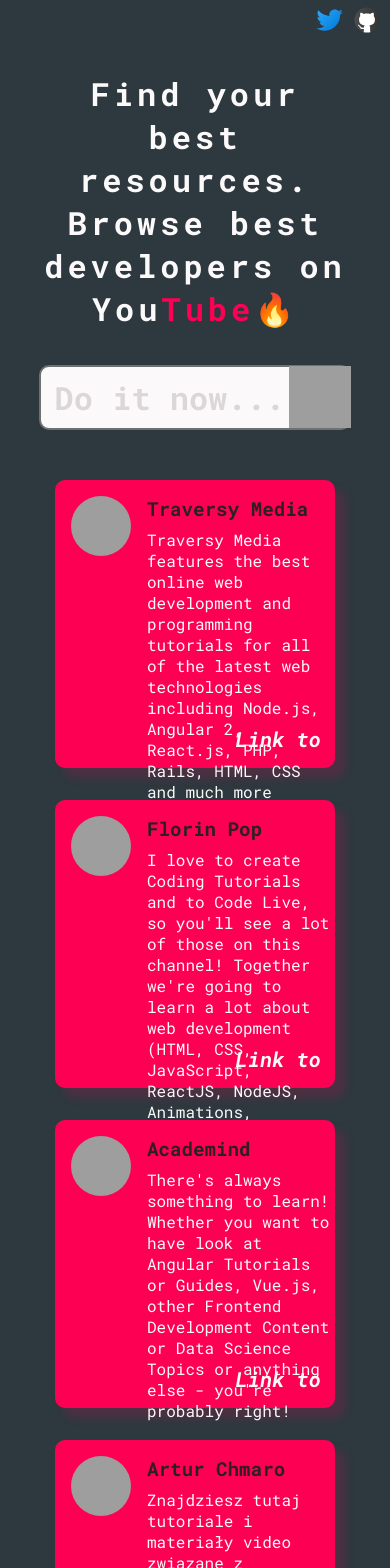
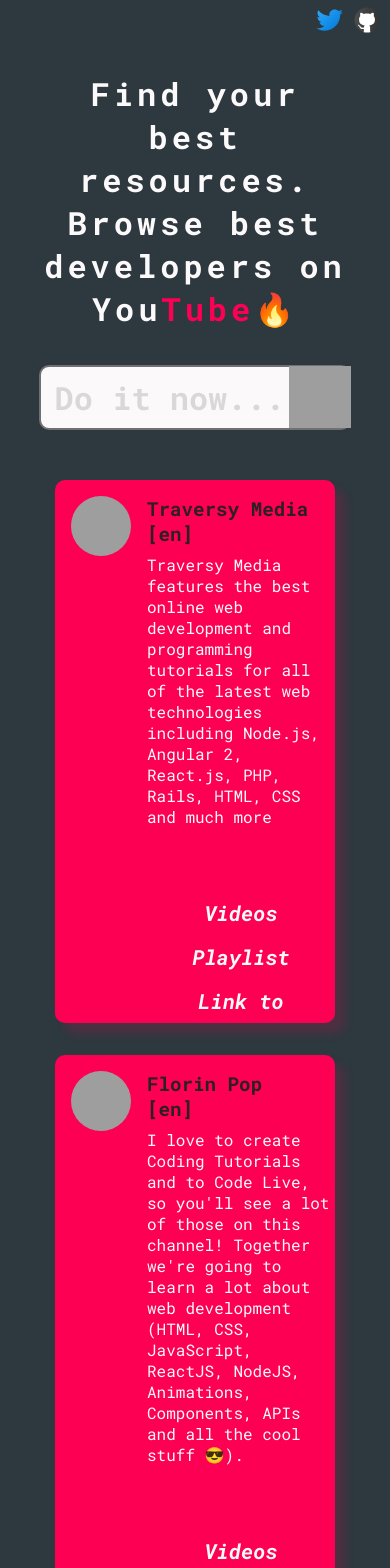
Before and after one commit to BerryTheDeveloper/devsonyt, a React (Create React App) app: page / in a window 390 px wide. Shown: the top 1568 px of the page. Built offline with nearby package versions, Linux system fonts and the light colour scheme; grey boxes are pictures that could not be loaded.

Commit message:
add serach bar func

```diff
--- a/src/App.js
+++ b/src/App.js
@@ -8,11 +8,14 @@
 
 function App() {
   const [developer, setDeveloper] = useState("");
+  const [developerArray, setDeveloperArray] = useState([]);
 
   useEffect(() => {
-    const arr = persons.filter((person) => person.name.includes(developer));
-
-    console.log(arr);
+    setDeveloperArray(
+      persons.filter((person) =>
+        person.name.toLowerCase().includes(developer.toLowerCase())
+      )
+    );
   }, [developer]);
   return (
     <div className="container">
@@ -20,10 +23,12 @@
       <Title />
       <Search setDeveloper={setDeveloper} />
       <section className="main">
-        {persons.length === 0 ? (
-          <p>Loading channels...</p>
+        {developerArray.length === 0 ? (
+          <p className="loading">No channels yet...</p>
         ) : (
-          persons.map((person) => <Card key={person.id} person={person} />)
+          developerArray.map((person) => (
+            <Card key={person.id} person={person} />
+          ))
         )}
       </section>
     </div>
--- a/src/components/Card.js
+++ b/src/components/Card.js
@@ -4,15 +4,25 @@
   return (
     <div className="card">
       <div className="channel-image">
-        <img src={person.image} alt="person-image" />
+        <img src={person.image} alt="person" />
       </div>
       <div className="info">
-        <p className="channel-title">{person.name}</p>
+        <p className="channel-title">
+          {person.name} [{person.lang}]
+        </p>
         <span className="desc">{person.description}</span>
+        <div className="links">
+          <a href="#" id="link" target="_blank">
+            Videos
+          </a>
+          <a href="#" id="link" target="_blank">
+            Playlist
+          </a>
+          <a href={person.linkTo} id="link" target="_blank">
+            Link to
+          </a>
+        </div>
       </div>
-      <a href={person.linkTo} id="link" target="_blank">
-        Link to
-      </a>
     </div>
   );
 }
--- a/src/components/Icons.js
+++ b/src/components/Icons.js
@@ -6,11 +6,11 @@
   return (
     <nav>
       <div className="scoial-icons">
-        <a href="https://twitter.com/SimplyManDev" target="blank">
+        <a href="https://twitter.com/SimplyManDev" target="_blank">
           {" "}
           <img src={twitter} id="twitter" alt="twitter" />
         </a>
-        <a href="https://github.com/Simply-man" target="blank">
+        <a href="https://github.com/Simply-man" target="_blank">
           <img src={github} id="github" alt="github" />
         </a>
       </div>
--- a/src/components/Search.js
+++ b/src/components/Search.js
@@ -9,6 +9,7 @@
           type="text"
           name="searching"
           onChange={(e) => setDeveloper(e.target.value)}
+          required
         />
         <p className="placeholder">Do it now...</p>
         <img src={ytIcon} alt="YouTube-icon" />
--- a/src/styles/global.css
+++ b/src/styles/global.css
@@ -79,19 +79,15 @@
   font-size: 2rem;
 }
 
-form input[type="text"]:active {
+form input[type="text"]:valid,
+form input[type="text"]:focus {
   border: 1px solid #fd0054;
   padding-left: 1rem;
   font-size: 2rem;
 }
-form input[type="text"]:focus {
-  padding-left: 1rem;
-  font-size: 2rem;
-  border: 1px solid #fd0054;
-}
 
 form input:focus ~ .placeholder,
-form input:active ~ .placeholder {
+form input:valid ~ .placeholder {
   opacity: 0;
 }
 
@@ -115,14 +111,11 @@
 
 .card {
   width: 30rem;
-  height: 16rem;
   background-color: #fd0054;
   border: none;
   border-radius: 10px;
   box-shadow: 10px 10px 10px rgba(253, 0, 84, 0.16);
   display: flex;
-  text-align: left;
-  position: relative;
   margin: 1rem;
 }
 
@@ -141,6 +134,7 @@
 .card .info {
   width: 80%;
   height: 100%;
+  position: relative;
 }
 
 .card .info .channel-title {
@@ -153,21 +147,49 @@
 .card .info .desc {
   color: #fbf9fa;
   font-size: 1rem;
+  display: block;
+  margin-bottom: 4rem;
 }
-.card #link {
+
+.card .info .links {
+  display: flex;
+  justify-content: space-around;
+  width: 100%;
   position: absolute;
   right: 5%;
-  top: 85%;
+  bottom: 5%;
+}
+
+.card #link {
   color: #fbf9fa;
   text-decoration: none;
   font-weight: 700;
   font-size: 1.3rem;
   font-style: italic;
+  width: fit-content;
 }
 
-/* Make resposivnes for mobile  */
-@media only screen and (max-width: 576px) {
-  .card {
-    height: 18rem;
+.card #link:hover {
+  text-decoration: underline;
+}
+
+.loading {
+  font-size: 2rem;
+  margin-top: 2rem;
+  color: #fbf9fa;
+  text-align: center;
+}
+
+@media only screen and (max-width: 500px) {
+  .card .info .links {
+    display: flex;
+    flex-wrap: wrap;
+    align-items: center;
+    width: 100%;
+    position: unset;
+  }
+
+  .card .info .links > a {
+    margin: 0.5rem;
   }
 }
```
